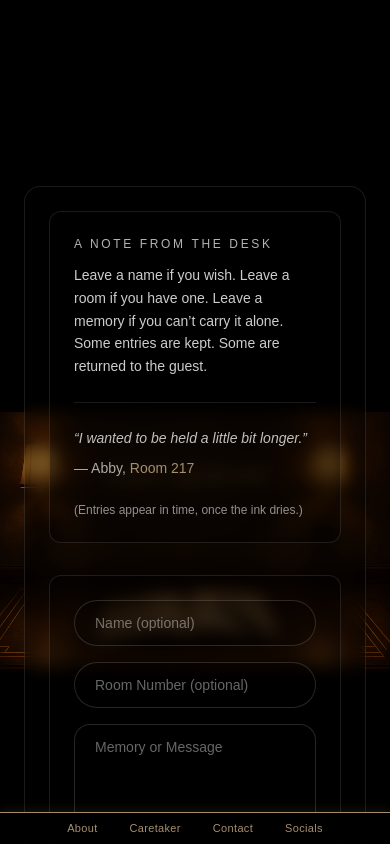
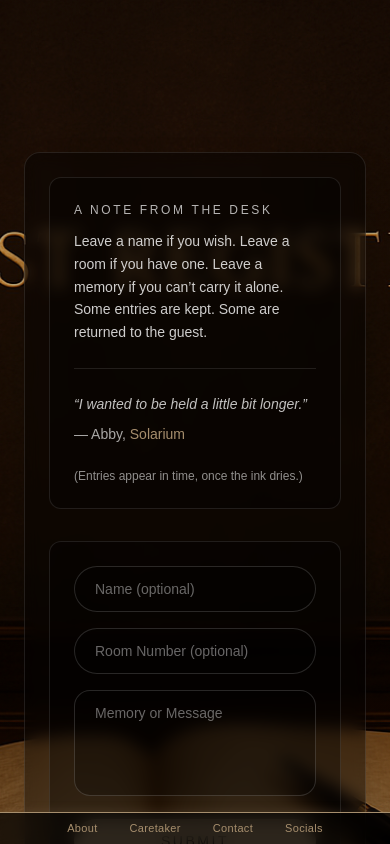
Before and after one commit to fevernaofficial/feverna-hotel, a Next.js app: page /guest in a window 390 px wide. Built offline with nearby package versions, Linux system fonts and the light colour scheme.

Commit message:
Guest book positioning for mobile 2

```diff
--- a/app/guest/page.tsx
+++ b/app/guest/page.tsx
@@ -11,10 +11,11 @@ export default function GuestRegisterPage() {
   return (
     <main
       className="
-        relative w-full min-h-screen bg-black overflow-hidden
+        relative w-full min-h-screen bg-black
+        overflow-x-hidden
         bg-[url('/images/guest-register.png')]
-        bg-no-repeat bg-center bg-contain
-        md:bg-cover
+        bg-no-repeat bg-cover
+        bg-[position:50%_50%]
       "
     >
       {/* Light overlays (preserve the art; improve legibility) */}
@@ -24,11 +25,11 @@ export default function GuestRegisterPage() {
       {/* Visually-hidden heading (image already contains the title) */}
       <h1 className="sr-only">Guest Register</h1>
 
-      {/* Content: pushed below the baked-in title area, responsive across screens */}
+      {/* Content: pushed below baked-in title area */}
       <div
         className="relative z-10 w-full flex justify-center px-6"
         style={{
-          paddingTop: "clamp(140px, 22vh, 320px)",
+          paddingTop: "clamp(120px, 18vh, 300px)",
           paddingBottom: "clamp(48px, 8vh, 96px)",
         }}
       >
@@ -39,13 +40,6 @@ export default function GuestRegisterPage() {
             bg-black/40 backdrop-blur-sm shadow-2xl
             p-6 md:p-10
             fade-in-soft
-
-            /* Mobile: page scrolls normally */
-            overflow-visible
-
-            /* Desktop: keep card from getting too tall + allow internal scroll if needed */
-            md:max-h-[calc(100vh-6rem)]
-            md:overflow-y-auto
           "
         >
           <section className="grid grid-cols-1 md:grid-cols-2 gap-8 items-start">
@@ -65,7 +59,7 @@ export default function GuestRegisterPage() {
                   “I wanted to be held a little bit longer.”
                 </p>
                 <p className="mt-2 text-sm text-white/65">
-                  — Abby, <span className="text-fevernaGold">Room 217</span>
+                  — Abby, <span className="text-fevernaGold">Solarium</span>
                 </p>
               </div>
 
```
